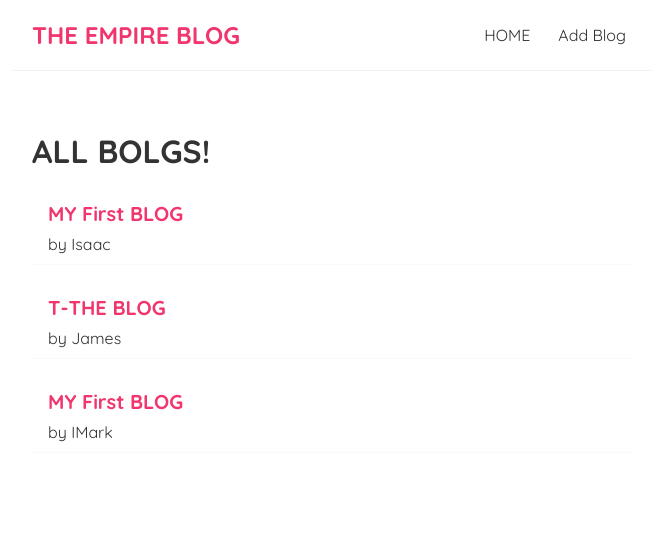
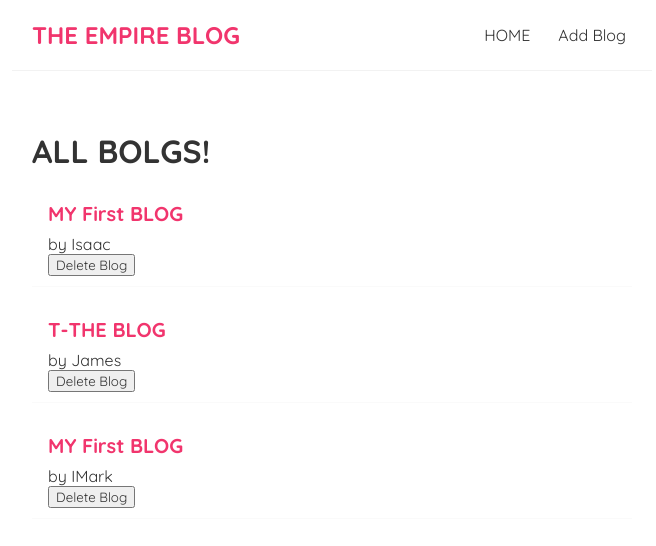
Before and after one commit to imoempire/the-blog-app, a React (Create React App) app: page / in a window 1280 px wide. Shown: the top 546 px of the page, without its empty margins (308-964 px from the left). Built offline with nearby package versions, Linux system fonts and the light colour scheme.

Commit message:
add delete button

```diff
--- a/src/Component/BlogList.js
+++ b/src/Component/BlogList.js
@@ -1,4 +1,4 @@
-const BlogList = ({blogs, title}) => {
+const BlogList = ({blogs,title,handDelete}) => {
     return (
        <div className="Blog-list">
            <h1> {title}</h1>
@@ -6,6 +6,7 @@ const BlogList = ({blogs, title}) => {
             <div className="blog-preview">
                 <h1>{blogs.title}</h1>
                 <p>by {blogs.author}</p>
+                <button onClick={() => handDelete(blogs.id)}>Delete Blog</button>
             </div>
         ))}
        </div>
```
